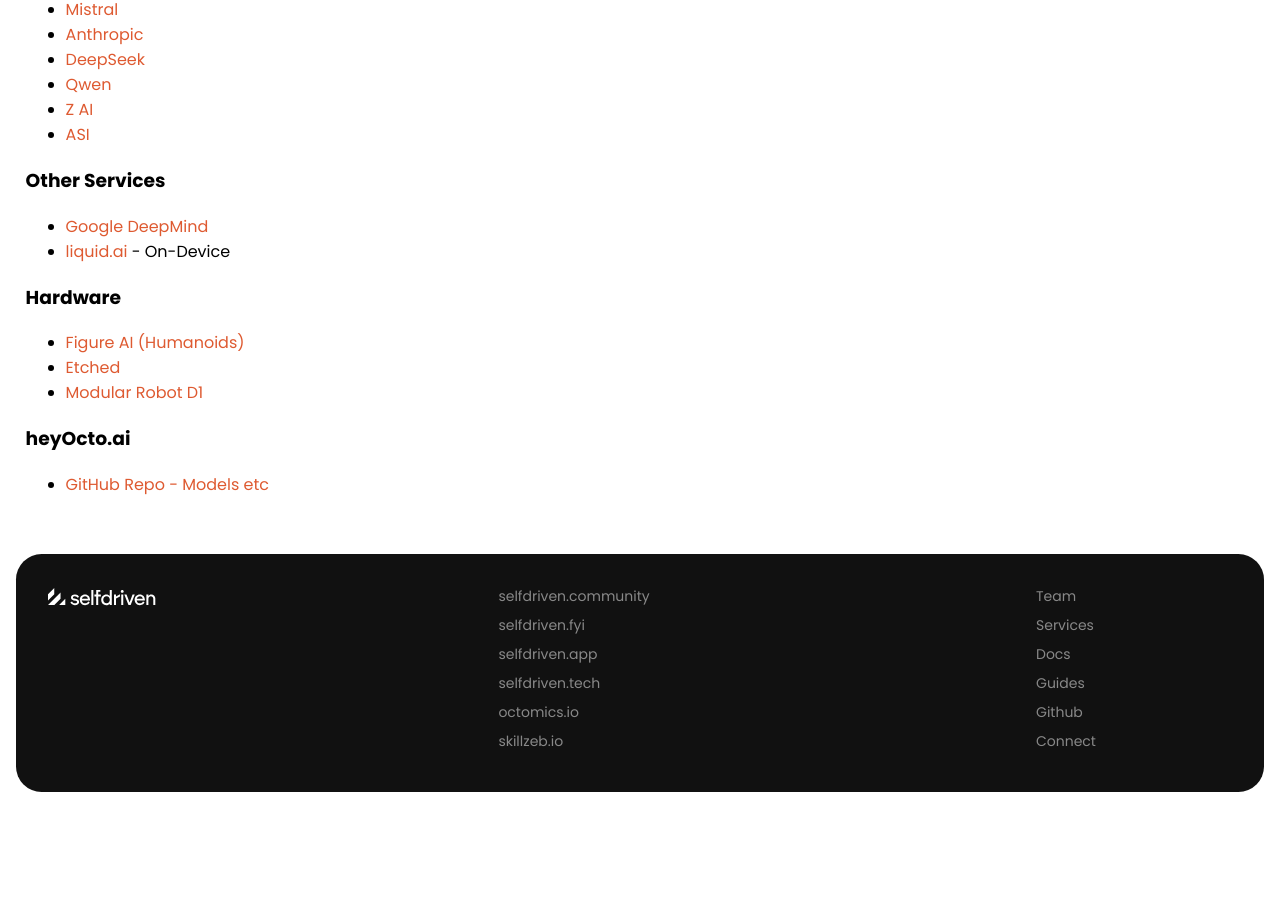
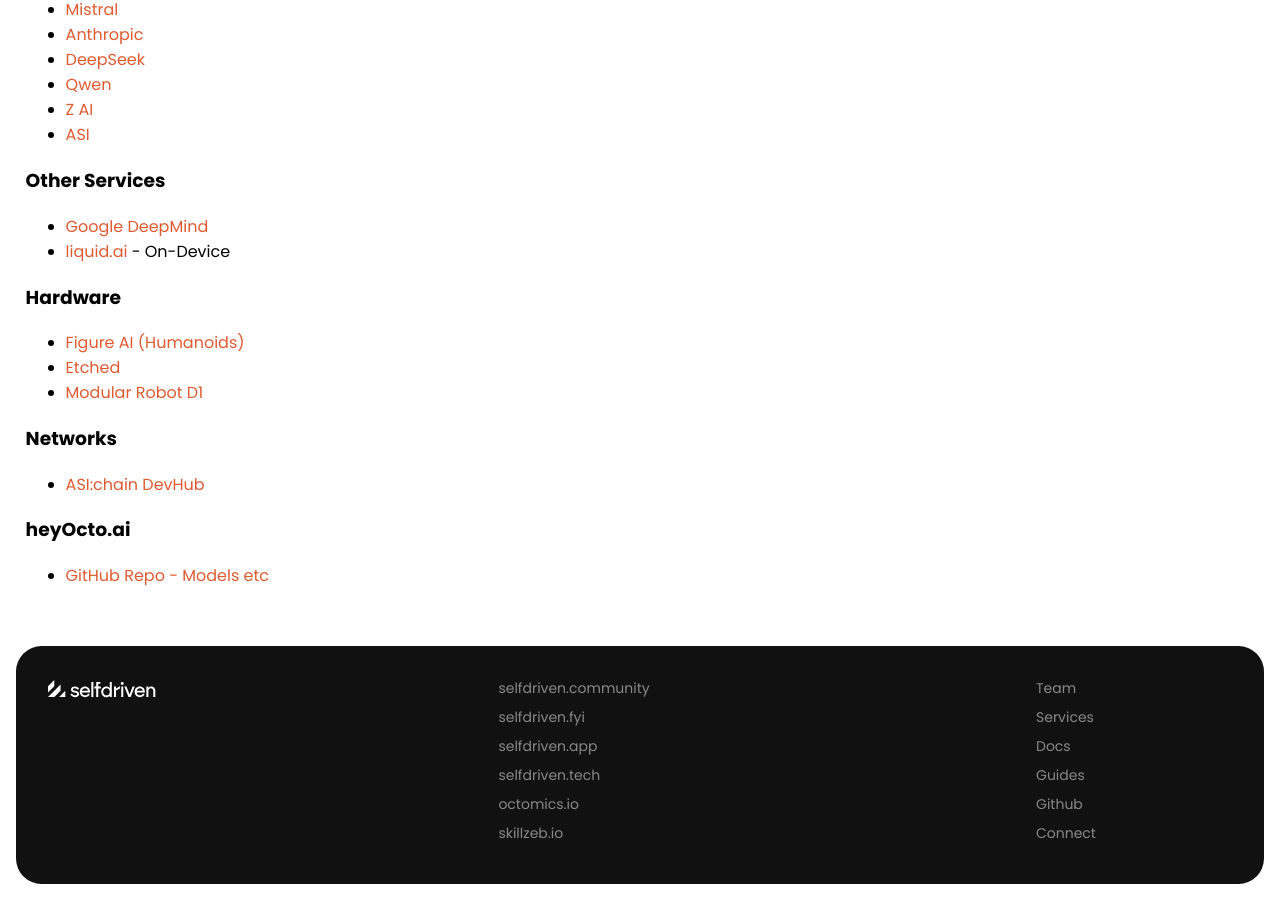
Before and after one commit to selfdriven-foundation/selfdriven-ai, a Jekyll site: the page built from docs/pages/tech.md, in a window 1280 px wide and 900 px high, scrolled down 577 px. Built offline with Jekyll 4.4.1, drawn with Linux system fonts in a browser that asks for light colours; before the commit the page ends 1385 px from its top, so only the background shows below that.

Commit message:
Update tech.md

```diff
--- a/docs/pages/tech.md
+++ b/docs/pages/tech.md
@@ -37,5 +37,8 @@
 - [Etched](https://www.etched.com/)
 - [Modular Robot D1](https://www.youtube.com/watch?v=GbL3mjoZtOA)
 
+### Networks
+- [ASI:chain DevHub](https://superintelligence.io/dev-hub/)
+
 ### heyOcto.ai
 - [GitHub Repo - Models etc](https://github.com/selfdriven-foundation/octo/tree/main/heyocto)
```
